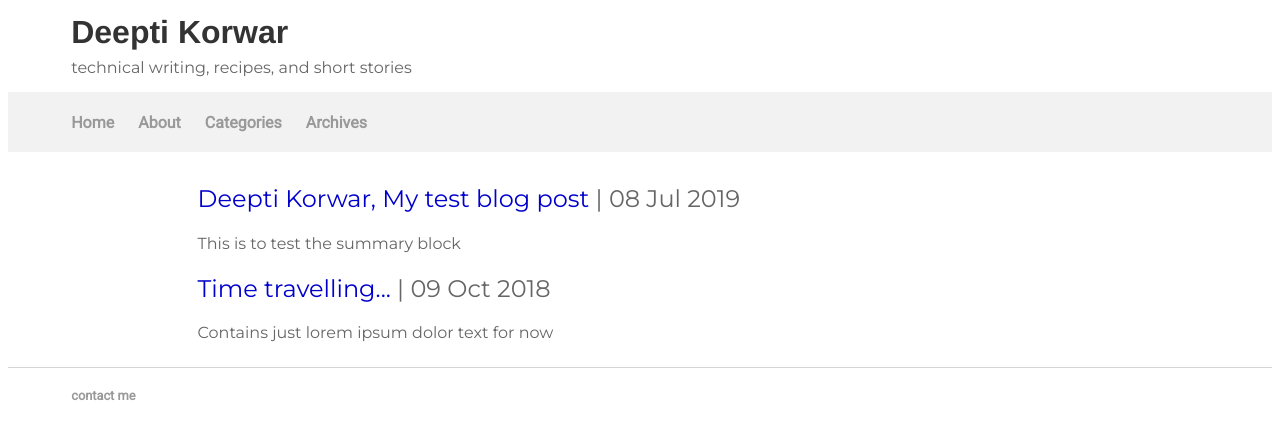
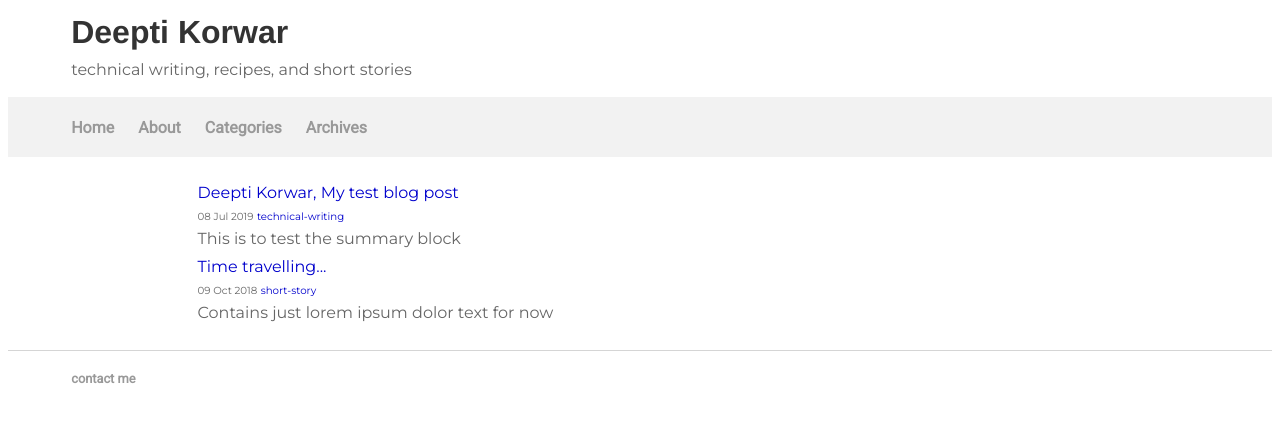
Before and after one commit to deeptikorwar/MyBlog, a Jekyll site: the page built from index.html, in a window 1280 px wide. Shown: the top 439 px of the page. Built offline with Jekyll 4.4.1, drawn with Linux system fonts in a browser that asks for light colours.

Commit message:
added categories to posts

```diff
--- a/css/main.css
+++ b/css/main.css
@@ -61,6 +61,11 @@ a.smallblue {
     color: #0000cc
 }
 
+a.verysmallblue {
+    font-size: 0.8em;
+    color: #0000cc
+}
+
 a:hover {
     text-decoration: underline
 }
@@ -82,6 +87,16 @@ p {
     color: #333
 }
 
+p.small {
+    font-size: 1em;
+    line-height: 0.8em
+}
+
+p.verysmall {
+    font-size: 0.8em;
+    line-height: 0em
+}
+
 p.verysmallgray {
     font-size: 0.8em;
     line-height: 0.5em;
@@ -95,7 +110,7 @@ p.verysmallgray {
 
 p.smallgray {
     font-size: 1em;
-    line-height: 0.5em;
+    line-height: 0.8em;
     color: #666666
 }
 
@@ -122,6 +137,7 @@ p.smallgray {
 
 .summary {
     padding: 4px 4px 4px 6px;
+    overflow: auto;
     font-size: 110%;
     color: #666666;
     border: 1px solid #eee;
--- a/index.html
+++ b/index.html
@@ -3,12 +3,16 @@ layout: default
 title: Deepti Korwar, Technical Writer
 ---
 <div class="blurb">
-<!--  <h1>Deepti Korwar</h1> -->
-<!--  <p class="smallgray" style="margin-top:-30px">technical writing, recipes, and short stories</p> -->
-<!-- To add to all pages, move to default.html -->
 </div><!-- /.blurb -->
 
 {% for post in site.posts %}
-  <p><a class="blue" href="{{ post.url }}" title="{{ post.title }}">{{ post.title }}</a><span class="smallgray"> | {{ post.date | date_to_string }}</span></p>
+  <p class="small"><a class="smallblue" href="{{ post.url }}"
+title="{{ post.title }}">{{ post.title }}</a></p>
+<p class="verysmall">
+<span class="verysmallgray">{{ post.date | date_to_string }}</span>
+{% for cat in post.categories %}
+                <a class="verysmallblue" href="{{ "/category-" | prepend: site.baseurl | append: cat}}">{{cat}}</a>{% unless forloop.last %}, {% endunless%}
+                {% endfor %}
+</p>
   <p class="smallgray">{{ post.summary }}</p>
 {% endfor %}
```
